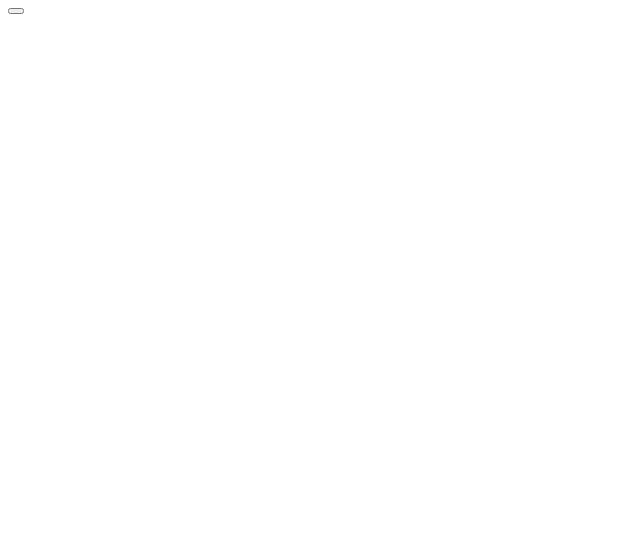
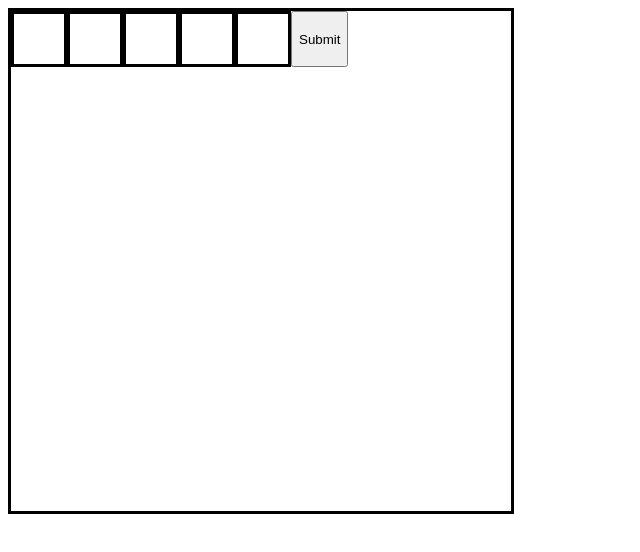
Before and after one commit to bwdurst/simonsBlizzardDurst_Hangman, a plain HTML site: page hangman.html in a window 1280 px wide. Shown: the whole page, without its empty margins (0-640 px from the left). Drawn offline with Linux system fonts and the light colour scheme.

Commit message:
updated css

```diff
--- /dev/null
+++ b/hangman.css
@@ -0,0 +1,57 @@
+body {
+  background:white;
+  color:black;
+  height:100%;
+  width: 100%;
+  text-align:center;
+  font-size:18px;
+}
+
+.wrapper {
+  height: 500px;
+  width: 500px;
+  border: solid black;
+  display: flex;
+  flex-direction: column;
+}
+
+.board {
+  display: flex;
+  flex-direction: row:
+}
+
+.letterh {
+  height: 50px;
+  width: 50px;
+  border: solid black;
+}
+
+.lettere {
+  height: 50px;
+  width: 50px;
+  border: solid black;
+}
+
+.letterl {
+  height: 50px;
+  width: 50px;
+  border: solid black;
+}
+
+.secondletterl {
+  height: 50px;
+  width: 50px;
+  border: solid black;
+}
+
+.lettero {
+  height: 50px;
+  width: 50px;
+  border: solid black;
+}
+
+.button {
+  height: 50px;
+  width: 50px;
+  border: solid black;
+}
--- a/hangman.html
+++ b/hangman.html
@@ -3,7 +3,7 @@
   <meta charset="UTF-8">
   <meta name="viewport" content="width=device-width, initial-scale=1.0">
   <meta http-equiv="X-UA-Compatible" content="ie=edge">
-  <script src="hangman.js"></script>
+  <link rel="stylesheet" href="hangman.css">
   <title>hangman</title>
 </head>
 <body>
@@ -28,7 +28,7 @@
 
     </div>
     <button class="submit">
-
+      <p>Submit</p>
     </button>
   </div>
 </div>
```
